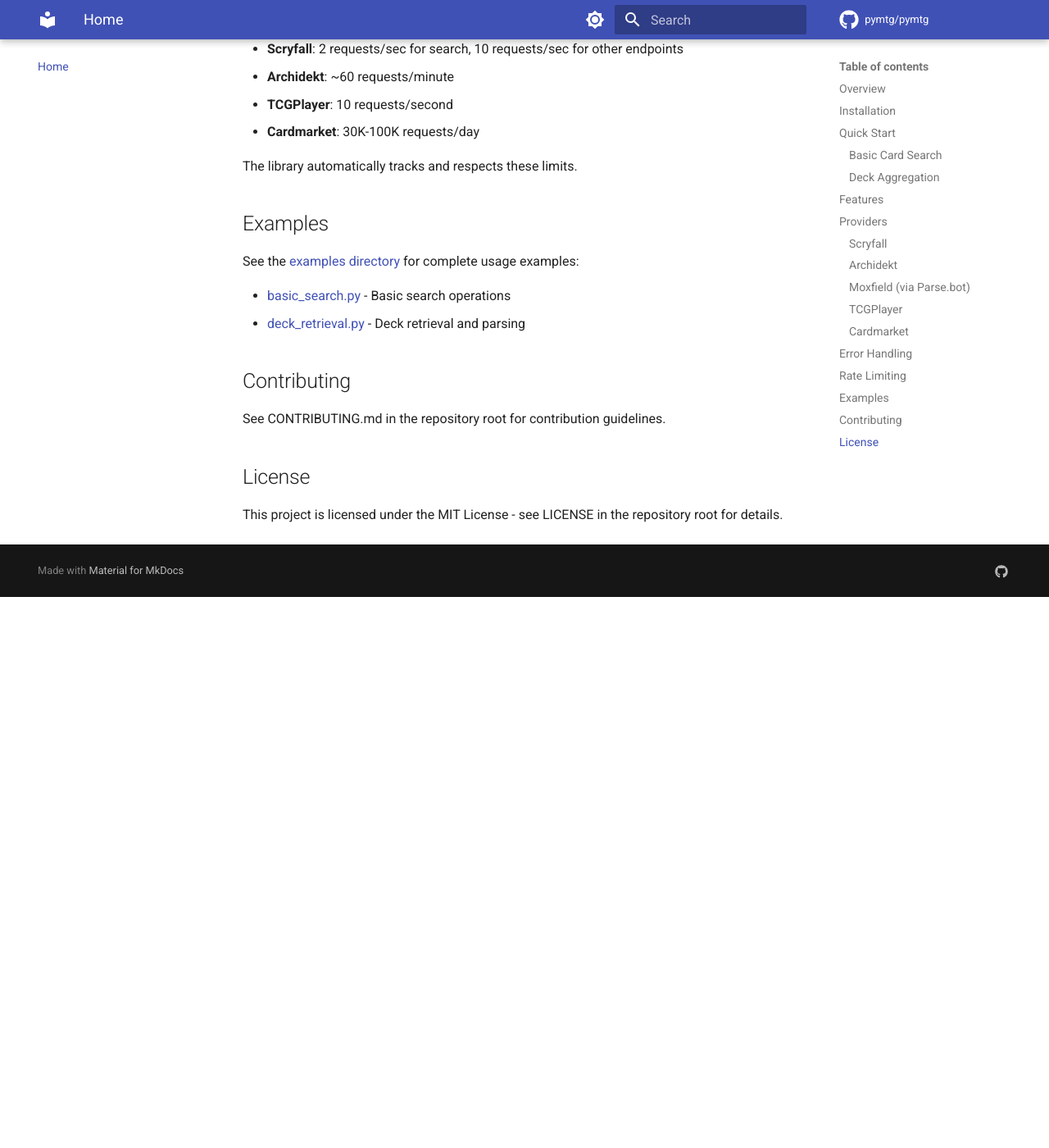
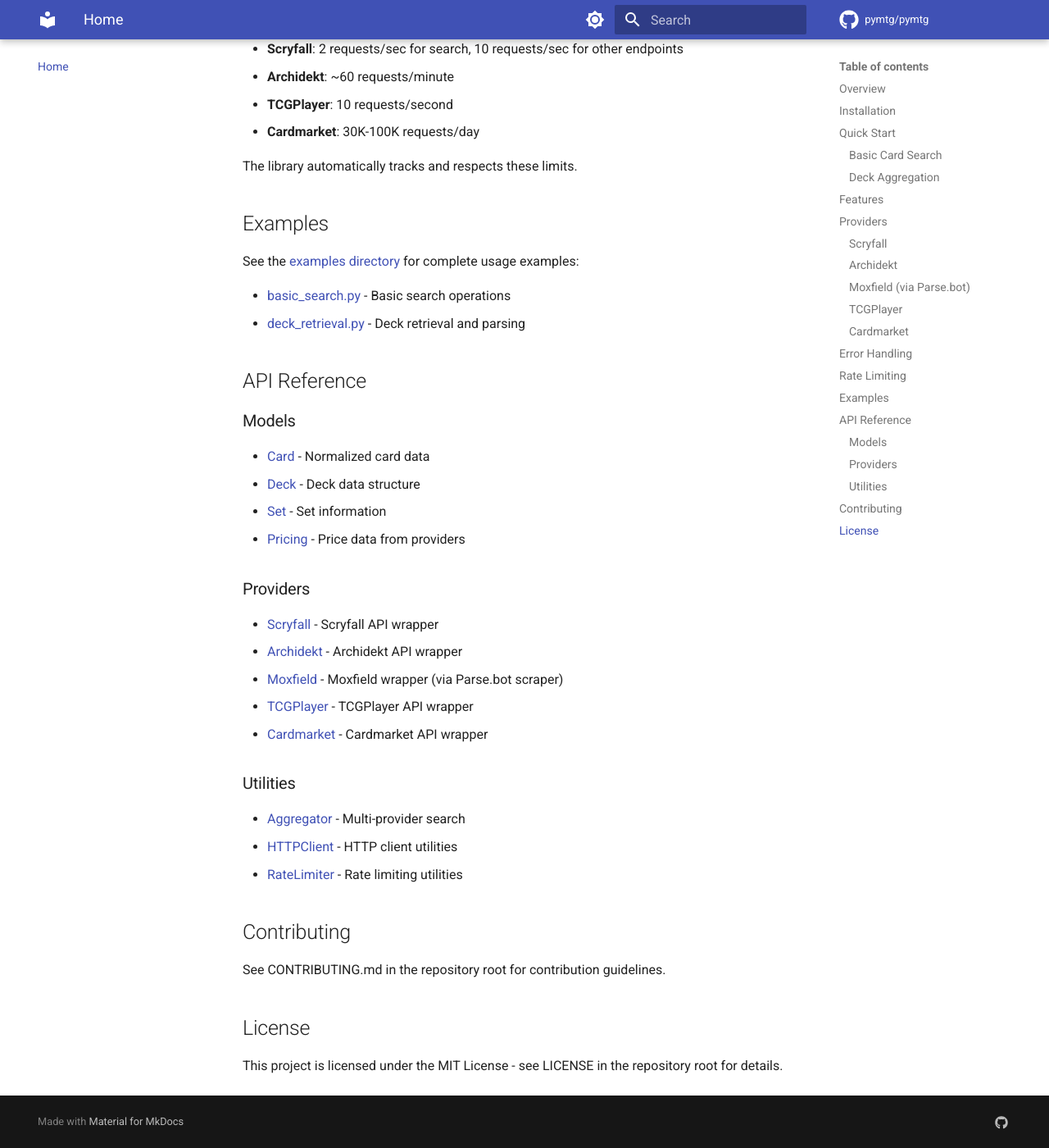
Before and after one commit to dmizelle/pymtg, an MkDocs documentation site: the page built from docs/index.md, in a window 1280 px wide and 1400 px high, scrolled down 3726 px. Shown: the whole window at 82% size. Built offline with MkDocs 1.6.1 and Material for MkDocs 9.7.7, drawn with Linux system fonts in a browser that asks for light colours; comment, search, counter and statistics services are not loaded; before the commit the page ends 4454 px from its top, so only the background shows below that.

```diff
--- a/docs/index.md
+++ b/docs/index.md
@@ -182,6 +182,28 @@
 - [basic_search.py](./examples/basic_search.py) - Basic search operations
 - [deck_retrieval.py](./examples/deck_retrieval.py) - Deck retrieval and parsing
 
+## API Reference
+
+### Models
+
+- [Card](models/card.md) - Normalized card data
+- [Deck](models/deck.md) - Deck data structure
+- [Set](models/set.md) - Set information
+- [Pricing](models/pricing.md) - Price data from providers
+
+### Providers
+
+- [Scryfall](providers/scryfall.md) - Scryfall API wrapper
+- [Archidekt](providers/archidekt.md) - Archidekt API wrapper
+- [Moxfield](providers/moxfield.md) - Moxfield wrapper (via Parse.bot scraper)
+- [TCGPlayer](providers/tcgplayer.md) - TCGPlayer API wrapper
+- [Cardmarket](providers/cardmarket.md) - Cardmarket API wrapper
+
+### Utilities
+
+- [Aggregator](search/aggregator.md) - Multi-provider search
+- [HTTPClient](utils/http.md) - HTTP client utilities
+- [RateLimiter](utils/rate_limiting.md) - Rate limiting utilities
 
 ## Contributing
 
```
Also changed, not shown: CHANGELOG.md (+4 -4 lines), README.md (+9 -3 lines).
